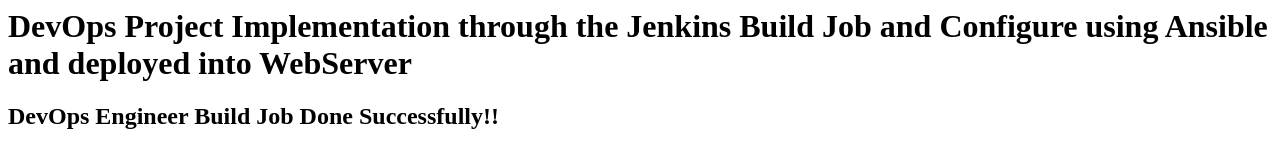
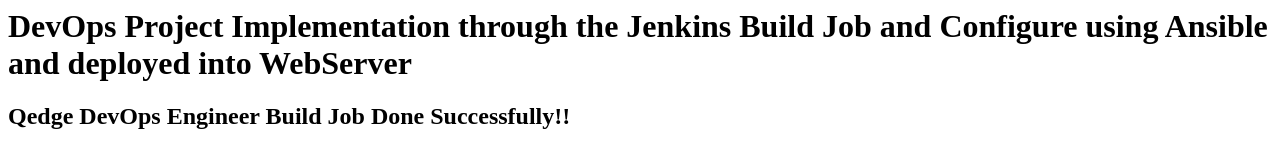
Before and after one commit to reddy980/project1, a plain HTML site: page index.html in a window 1280 px wide. Drawn offline with Linux system fonts and the light colour scheme.

Commit message:
Update index.html

```diff
--- a/index.html
+++ b/index.html
@@ -2,6 +2,7 @@
   <body>
     <h1> DevOps Project Implementation through the Jenkins Build Job and Configure using Ansible and deployed into WebServer
     </h1>
-    <h2>DevOps Engineer Build Job Done Successfully!!</h2>
+    <h2>Qedge DevOps Engineer Build Job Done Successfully!!</h2>
+
   </body>
 </html>
```
